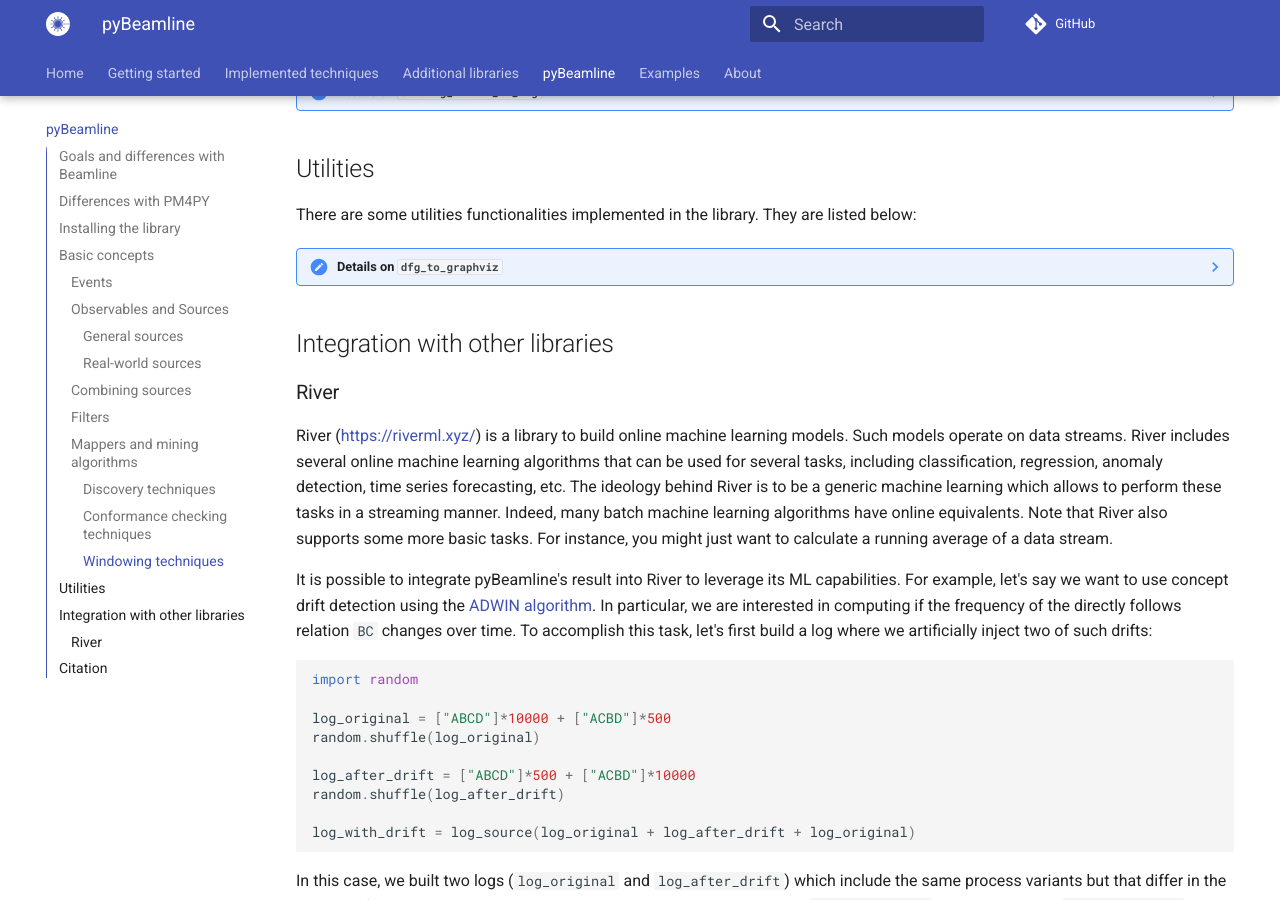
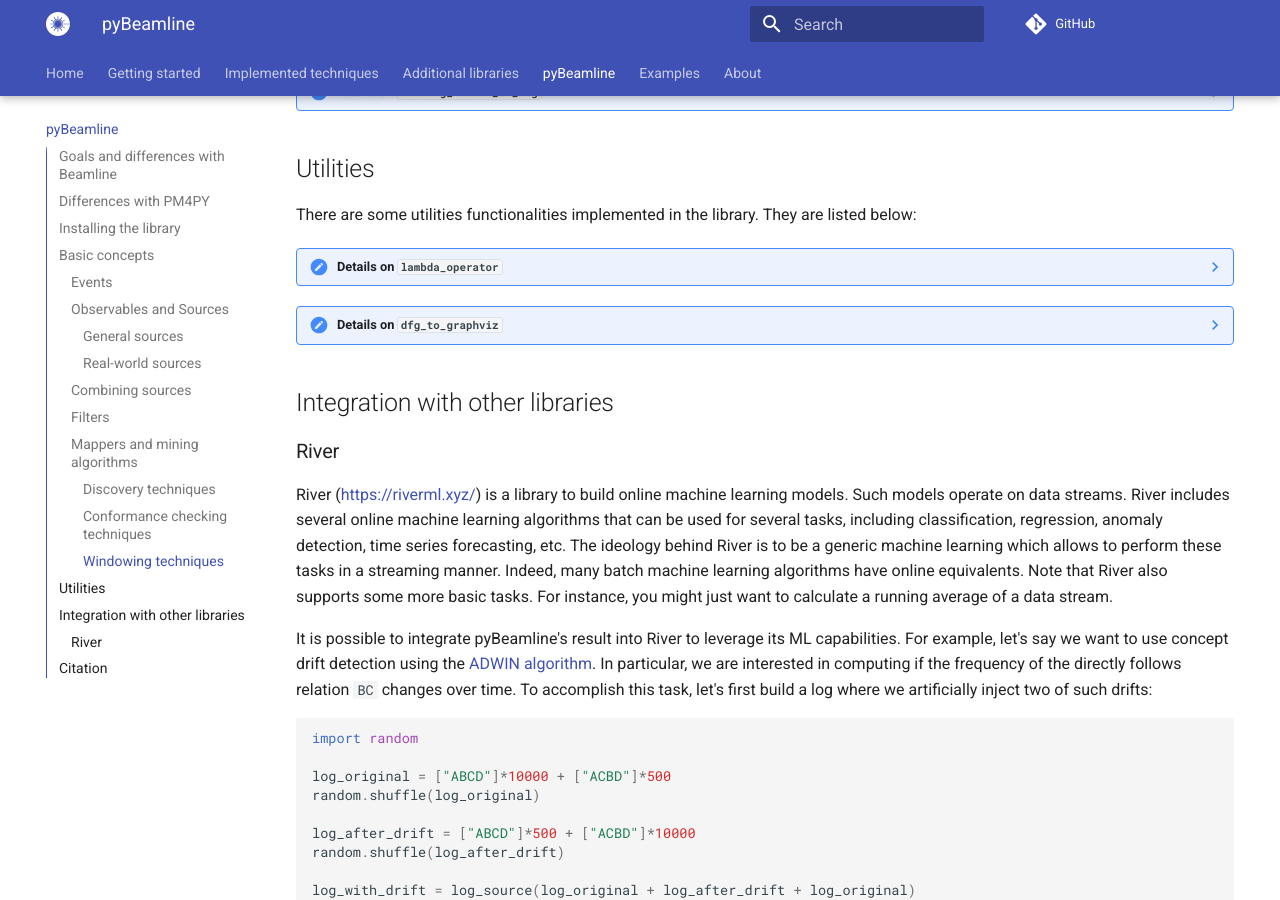
Before and after one commit to beamline/docs, an MkDocs documentation site: the page built from docs/pybeamline.md, in a window 1280 px wide and 900 px high, scrolled down 4964 px. Built offline with MkDocs 1.6.1 and Material for MkDocs 9.7.7, drawn with Linux system fonts in a browser that asks for light colours; comment, search, counter and statistics services are not loaded; some of the changed lines change nothing that is shown.

Commit message:
Added documentation about lambda_operator

````diff
--- a/docs/pybeamline.md
+++ b/docs/pybeamline.md
@@ -475,6 +475,31 @@
 
 There are some utilities functionalities implemented in the library. They are listed below:
 
+??? note "Details on `lambda_operator`"
+	This function allows the definition of an operator according to a function defined somewhere else. It is the most flexible operator and, in case a value is return, then the pipeline will continue. If `None` is returned, then the pipeline does not continue.
+
+	The example below shows how this operator can be used to define custom filters and custom miners:
+	```python
+	from pybeamline.algorithms.lambda_operator import lambda_operator
+	from pybeamline.sources.string_test_source import string_test_source
+
+
+	def my_filter(event):
+		return event if (event.get_event_name() == "A") else None
+
+
+	def my_miner(event):
+		return [('Start', event.get_event_name())]
+
+
+	string_test_source(["ABCDE", "ACBDE"]).pipe(
+		lambda_operator(my_filter),
+		lambda_operator(my_miner)
+	).subscribe(lambda x: print(str(x)))
+	```
+
+
+
 ??? note "Details on `dfg_to_graphviz`"
     This function allows the transformation of the DFG produced with the `simple_dfg_miner` into the corresponding Graphviz string. It can be used for visualization of the model.
 
````
